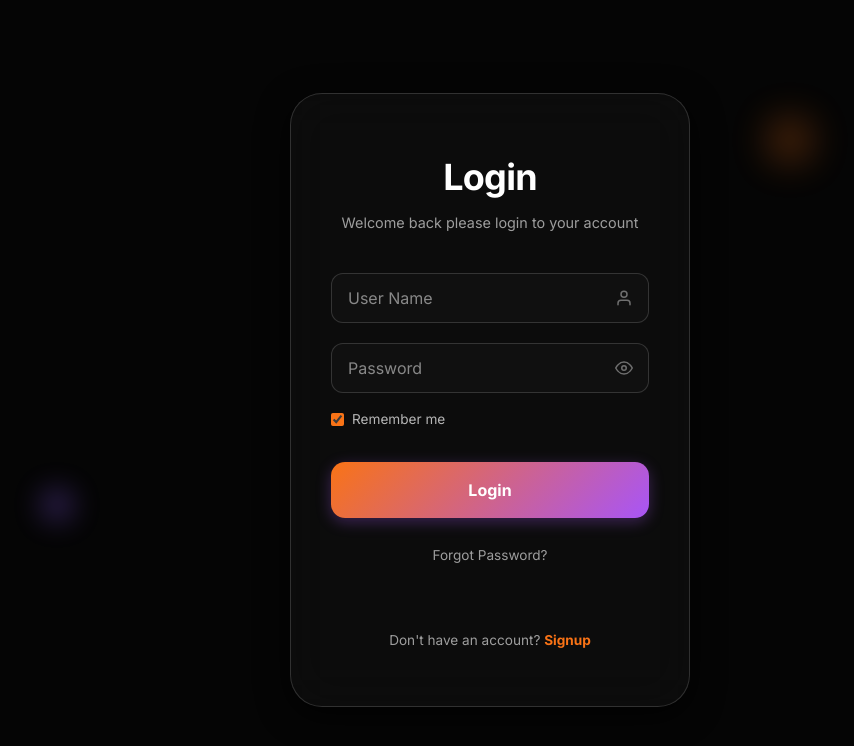
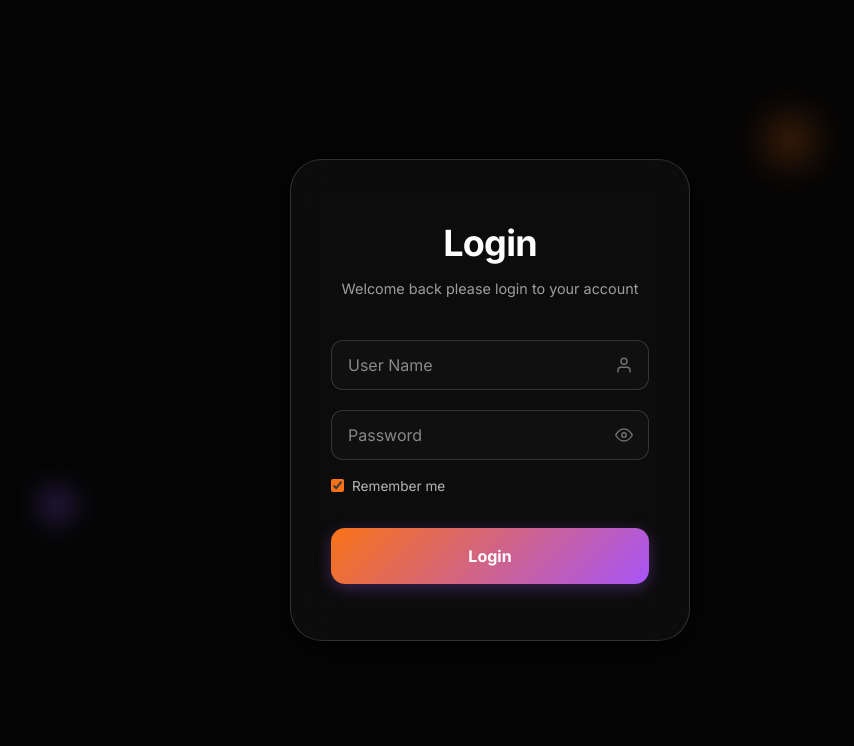
Before and after one commit to kimookpong/dakey, a Next.js app: page /login in a window 1280 px wide. Shown: the top 746 px of the page, without its empty margins (150-1004 px from the left). Built offline with nearby package versions, Linux system fonts and the light colour scheme.

Commit message:
FIX : debug fail deploy

```diff
--- a/app/login/page.tsx
+++ b/app/login/page.tsx
@@ -112,7 +112,7 @@ export default function LoginPage() {
 
           <div style={{ display: "flex", alignItems: "center", justifyContent: "space-between", marginBottom: "2rem" }}>
              <label style={{ display: "flex", alignItems: "center", gap: "8px", cursor: "pointer", fontSize: "0.85rem", color: "rgba(255,255,255,0.7)" }}>
-                <input type="checkbox" style={{ accentColor: "#f97316" }} checked /> Remember me
+                <input type="checkbox" style={{ accentColor: "#f97316" }} defaultChecked /> Remember me
              </label>
           </div>
 
@@ -144,15 +144,6 @@ export default function LoginPage() {
             {loading ? "Signing in..." : "Login"}
           </button>
 
-          <div style={{ textAlign: "center", marginTop: "1.5rem" }}>
-             <a href="#" style={{ color: "rgba(255,255,255,0.6)", fontSize: "0.85rem", textDecoration: "none" }}>Forgot Password?</a>
-          </div>
-
-          <div style={{ textAlign: "center", marginTop: "4rem" }}>
-             <p style={{ color: "rgba(255,255,255,0.6)", fontSize: "0.85rem", margin: 0 }}>
-               Don't have an account? <span style={{ color: "#f97316", fontWeight: 700, cursor: "pointer" }}>Signup</span>
-             </p>
-          </div>
         </form>
       </div>
     </div>
--- a/middleware.ts
+++ b/proxy.ts
@@ -4,7 +4,7 @@ import { verifyToken } from "@/lib/auth";
 const COOKIE_NAME = "rahatlab_session";
 const PUBLIC_PATHS = ["/login", "/api/auth/login"];
 
-export async function middleware(req: NextRequest) {
+export async function proxy(req: NextRequest) {
   const { pathname } = req.nextUrl;
 
   // Allow public paths
```
